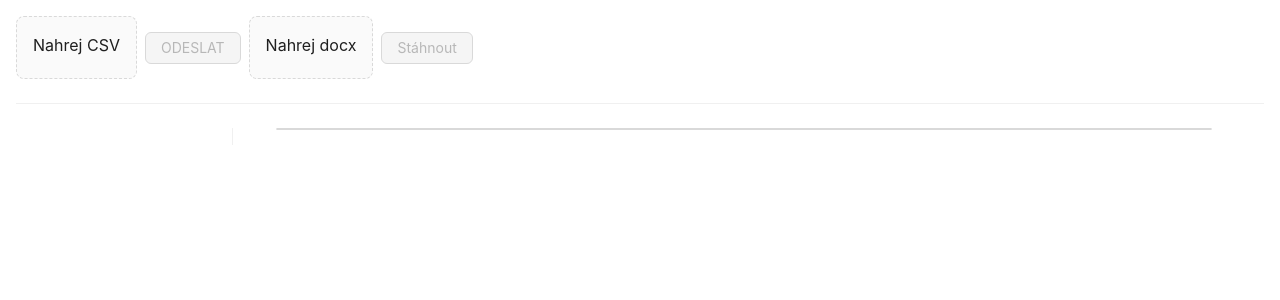
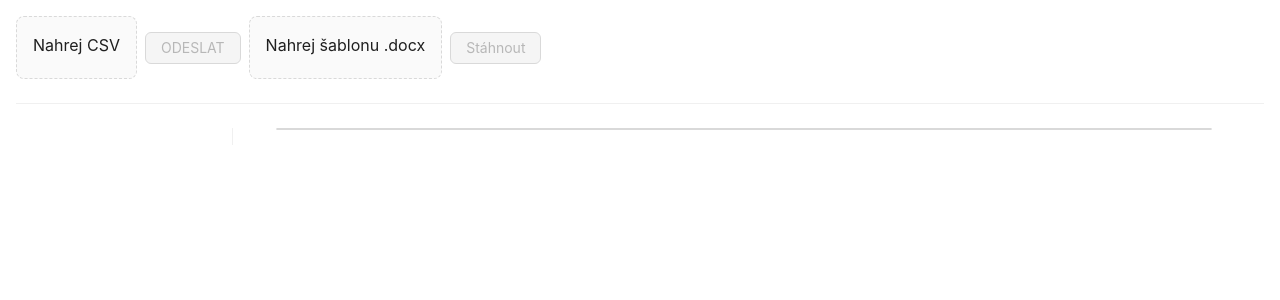
Before and after one commit to jstryja/form-list, a Next.js app: page / in a window 1280 px wide. Shown: the top 300 px of the page. Built offline with nearby package versions, Linux system fonts and the light colour scheme.

Commit message:
save file

```diff
--- a/src/pages/index.tsx
+++ b/src/pages/index.tsx
@@ -117,7 +117,10 @@ export default function Home() {
                                                 surname: 'Appleseed',
                                             },
                                         });
-                                        console.log('new Blob([report])', new Blob([report]));
+                                        console.log(
+                                            'new Blob([report])',
+                                            new Blob([report], { type: 'application/octet-stream' }),
+                                        );
                                         reader2.readAsDataURL(new Blob([report]));
                                         // if (typeof e.target?.result === 'string') setDocxFileUrl(e.target.result);
                                     };
@@ -127,10 +130,10 @@ export default function Home() {
                                 }
                             }}
                         >
-                            <p className="ant-upload-text">Nahrej docx</p>
+                            <p className="ant-upload-text">Nahrej šablonu .docx</p>
                         </Dragger>
                         <Button disabled={!docxFileUrl}>
-                            <a href={docxFileUrl} download>
+                            <a href={docxFileUrl} download={'export.docx'}>
                                 Stáhnout
                             </a>
                         </Button>
```
